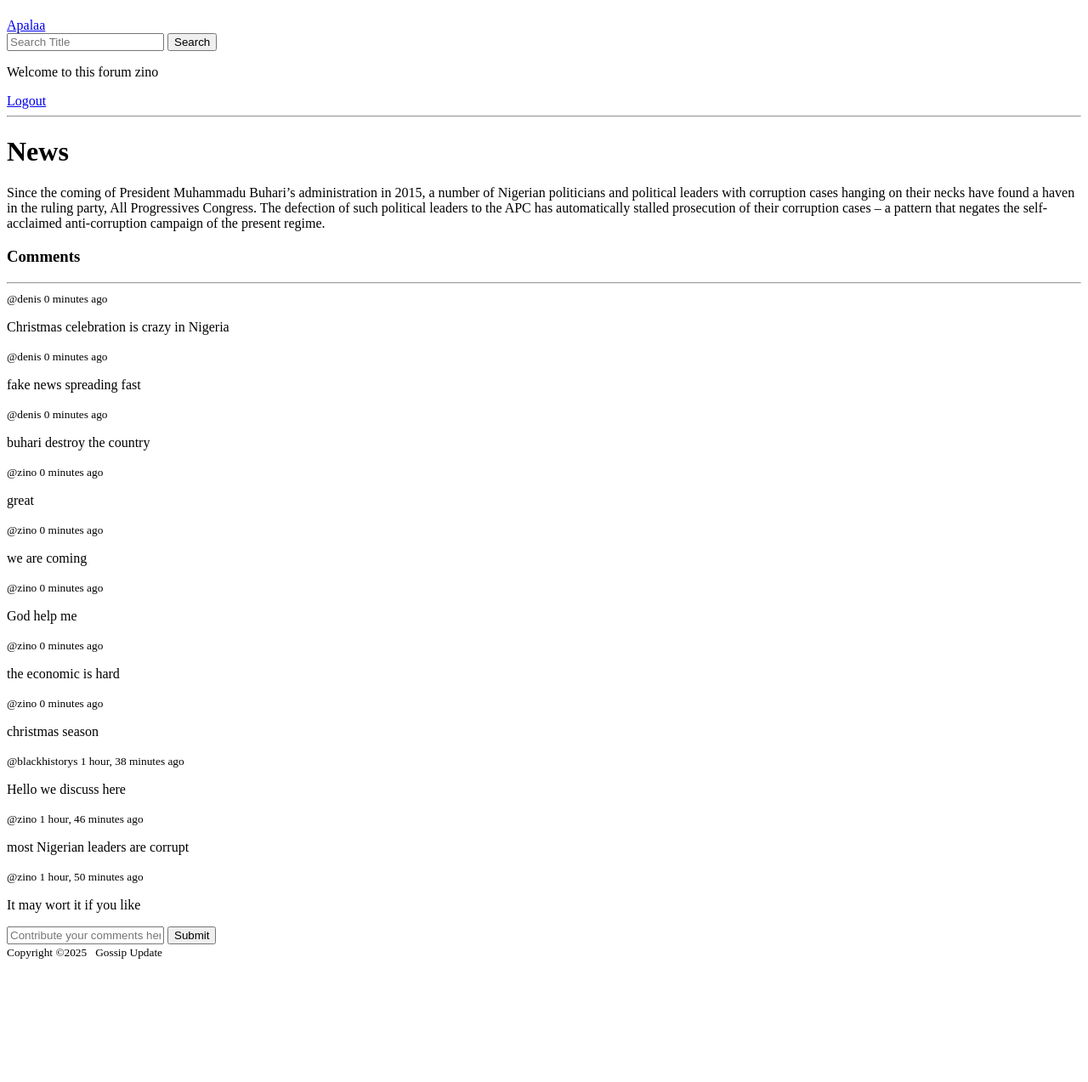
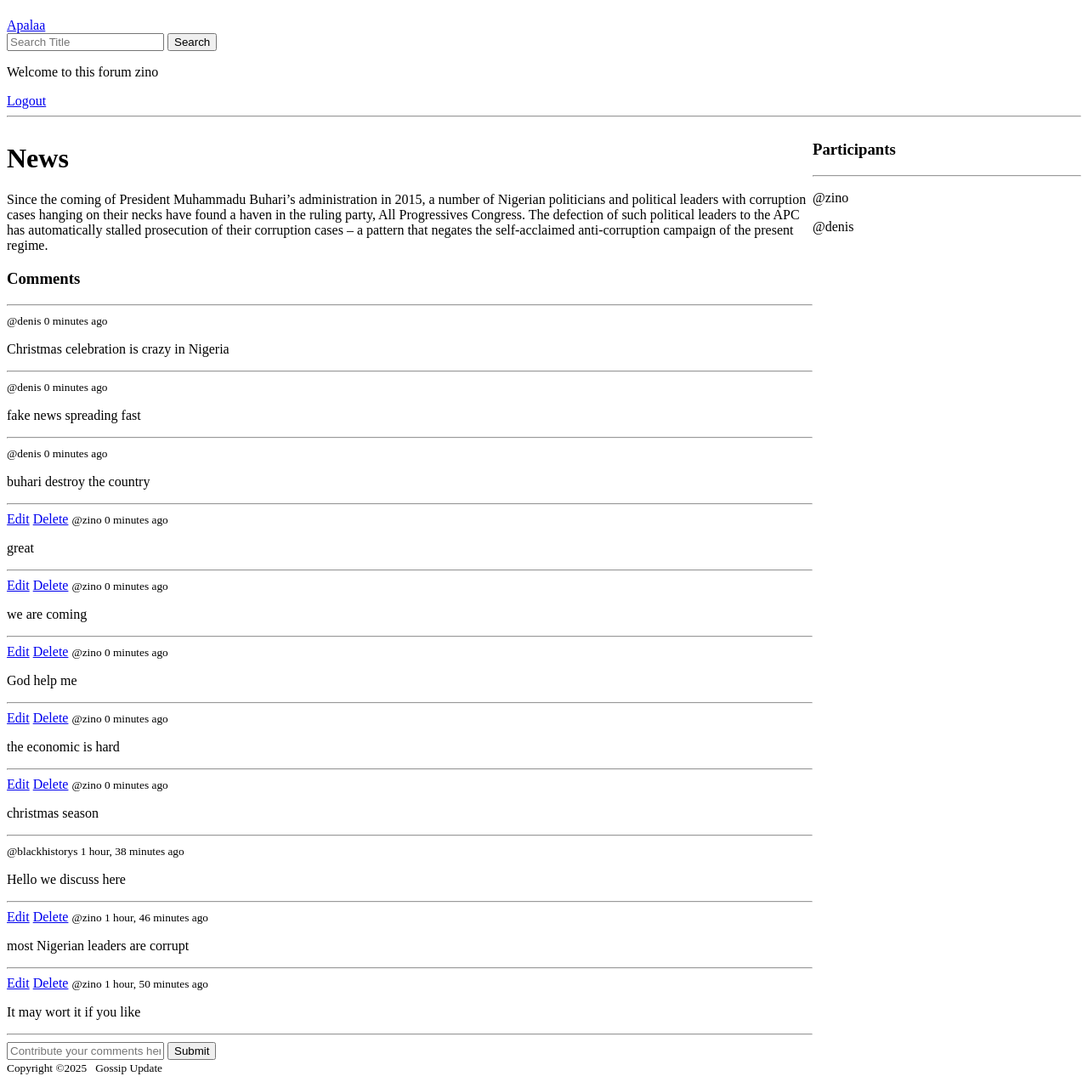
Before and after one commit to JohnEko/apalaa, a Django app: page /news/2/ in a window 1280 px wide. Shown: the whole page at 85% size. Before the commit the page ends 1128 px from the top, so only its background shows below. Run offline with Django 5.2, Linux system fonts and the light colour scheme; a user stored in the database is signed in; data comes from the database, SQL or seed files in the repository; both versions use the stored data as it was after the commit.

Commit message:
Edith and Delete comment created

```diff
--- a/blog/models.py
+++ b/blog/models.py
@@ -11,6 +11,7 @@ class Post(models.Model):
     title = models.CharField(max_length=200)
     author = models.ForeignKey(User, on_delete=models.CASCADE)
     content = models.TextField(blank=True, null=True)
+    participants =models.ManyToManyField(User, related_name='participants', blank=True)
     image = models.ImageField(upload_to='post_images/', blank=True, null=True)
     created_at = models.DateTimeField(auto_now_add=True)
     updated_at = models.DateTimeField(auto_now=True)
--- a/blog/urls.py
+++ b/blog/urls.py
@@ -10,7 +10,9 @@ urlpatterns = [
     path('news/<str:pk>/', views.news, name='news'),
     path('create-post/', views.createPost, name='create'),
     path('update/<str:pk>/', views.updatePost, name='update'),
+     path('edit-comment/<str:pk>/', views.editComment, name='edit-comment'),
     path('delete-post/<str:pk>/', views.deletePost, name='delete'),
+    path('delete-comment/<str:pk>/', views.deleteComment, name='delete-comment'),
 
 
 ]
--- a/blog/views.py
+++ b/blog/views.py
@@ -95,8 +95,22 @@ def home(request):
 def news(request, pk):
     post = Post.objects.get(id=pk)
     post_meassges = Comment.objects.all().order_by('-created_at')
+    participants= post.participants.all() #Bringing all our participant from our models
+
+    #Creating a post request for user to comments on a post in an article
+    if request.method == 'POST':
+        message = Comment.objects.create(
+            post = post,
+            user=request.user,
+            content=request.POST.get('body')
+        )
+        #We need to process a participant when they are added to a conversation
+        #we can also remove the participant also
+        post.participants.add(request.user)
+        return redirect('news', pk=post.id)
     context = {"post" : post,
-               'post_messages': post_meassges
+               'post_messages': post_meassges,
+               'participants': participants
                }
     return render(request, 'news.html', context=context)
 
@@ -147,3 +161,36 @@ def deletePost(request, pk):
 
     context = {'obj' : delete_post}
     return render(request, "apalaa/delete.html", context)
+
+#Create a function for users to delete there message
+
+@login_required(login_url='/login')
+def deleteComment(request, pk):
+    delete_comment = Comment.objects.get(id=pk)
+
+    if request.user != delete_comment.user:
+        return HttpResponse('You are not allowed to edith or delete this post')
+
+
+    if request.method == "POST":
+        delete_comment.delete()
+        return redirect('home')
+
+    context = {'obj' : delete_comment}
+    return render(request, "apalaa/delete.html", context)
+
+def editComment(request, pk):
+    edit_comment = Comment.objects.get(id=pk)
+    form = PostForm(instance=edit_comment)
+
+    #restrict other users from delecting someone post if they are not the owner of the post
+    # if request.user != update_post:
+    #     return HttpResponse('You are not allowed to edith or delete this post')
+
+    if request.method == 'POST':
+        form = PostForm(request.POST, instance=edit_comment)
+        if form.is_valid():
+            form.save()
+            return redirect('home')
+    context = {'form' : form}
+    return render(request, 'apalaa/post_form.html', context)
--- a/templates/news.html
+++ b/templates/news.html
@@ -4,6 +4,17 @@
 {% block content %}
 <!-- Getting user with there pose and showing the time stamp they posted the post_message
 Also people can comment on user post -->
+<style>
+    .news-container{
+        display: grid;
+        grid-template-columns: 3fr 1fr;
+    }
+</style>
+
+<div class="news-container">
+
+    <div>
+
         <h1>{{post.category.name}}</h1>
 
         <p>{{post.content}}</p>
@@ -14,12 +25,23 @@ Also people can comment on user post -->
 
             {% for post_message in post_messages %}
             <div>
+                <!-- user to delete there comments or edith there comments -->
+                {% if request.user == post_message.user %}
+                 <a href="{% url 'edit-comment' post_message.id %}">Edit</a>
+                {% endif %}
+                <!-- only the owner can see this comments when deleted -->
+                {% if request.user == post_message.user %}
+                 <a href="{% url 'delete-comment' post_message.id %}">Delete</a>
+                {% endif %}
                 <!-- showing since the time the message was posted -->
                 <small>@{{post_message.user}} {{post_message.created_at  | timesince }} ago</small>
                 <p>{{post_message.content}}</p>
+                <hr>
             </div>
             {% endfor %}
         </div>
+
+        {% if request.user.is_authenticated %}
 
         <div class="comment-form">
             <form method="POST" action="">
@@ -27,11 +49,8 @@ Also people can comment on user post -->
                 <input type="text" name="body" placeholder="Contribute your comments here"/>
                 <input type="submit"  value="Submit" />
             </form>
-
-
-
         </div>
-
+        {% endif %}
 
 
         <div>
@@ -51,6 +70,20 @@ Also people can comment on user post -->
 
 
         </div>
+    </div>
 
+    <div>
+        <h3>Participants</h3>
+        <hr>
+        <!-- lets access our Participants in our html page -->
+        {% for user in participants %}
+            <div>
+              <p>@{{user}}</p>
+            </div>
+
+         {% endfor %}
+
+    </div>
+</div>
 
 {% endblock content %}
```
Also changed, not shown: blog/migrations/0003_post_participants.py (added), db.sqlite3. Lines whose indentation alone changed are shown as unchanged.
